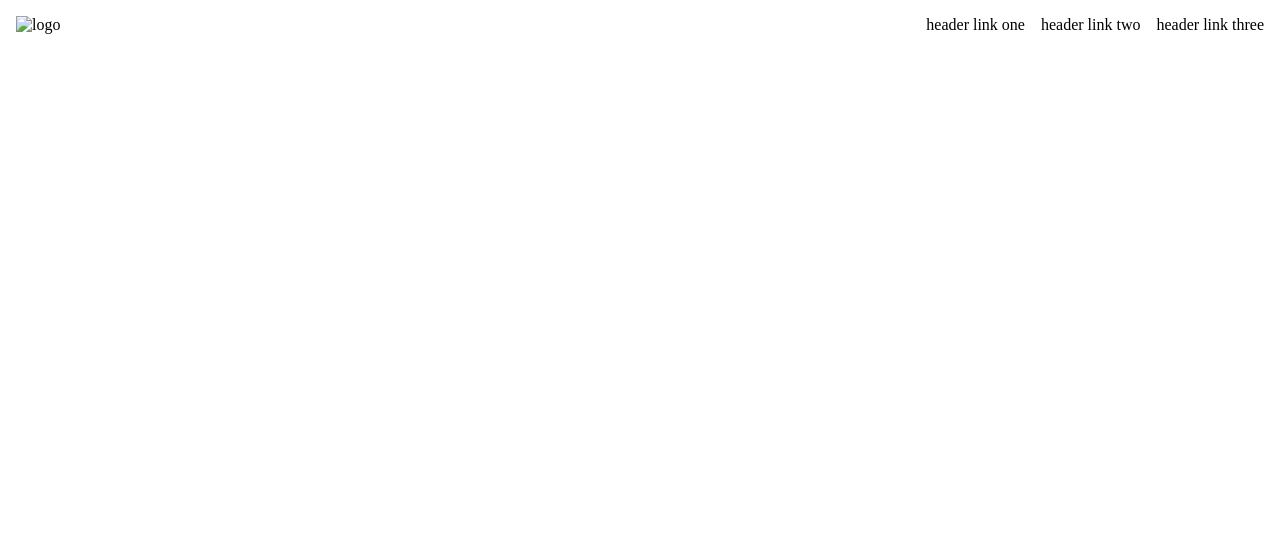
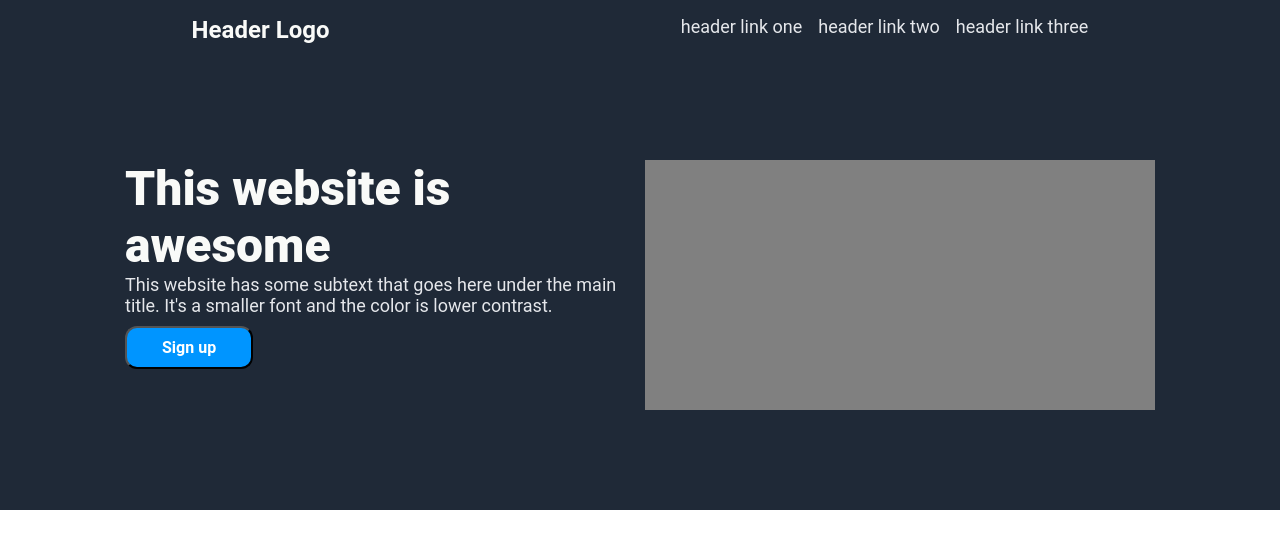
Before and after one commit to abirislam/odin-projects, a plain HTML site: page odin-landing-page/index.html in a window 1280 px wide. Drawn offline with Linux system fonts and the light colour scheme.

Commit message:
landing page hero and header finished

```diff
--- a/odin-landing-page/index.html
+++ b/odin-landing-page/index.html
@@ -10,12 +10,24 @@
 <body>
 
     <div class="header">
-        <img alt="logo" src="./images/logo.webp" width="50px">
+        <div class="header-logo">Header Logo</div>
         <ul class="links">
-            <li>header link one</li>
-            <li>header link two</li>
-            <li>header link three</li>
+            <li><a href="https://google.com/" target="_blank">header link one</a></li>
+            <li><a href="https://google.com/" target="_blank">header link two</a></li>
+            <li><a href="https://google.com/" target="_blank">header link three</a></li>
         </ul>
+    </div>
+    <div class="hero">
+        <div class="hero-content">
+            <div class="hero-title">This website is awesome</div>
+            <div class="hero-paragraph">This website has some subtext that goes here under the main title. It's a smaller font and the color is lower contrast.
+            </div>
+            <div>
+                <button class="sign-up-button">Sign up</button>
+            </div>
+
+        </div>
+        <div class="hero-image"></div>
     </div>
 
 </body>
--- a/odin-landing-page/style.css
+++ b/odin-landing-page/style.css
@@ -1,18 +1,40 @@
+/* global */
 * {
     margin: 0;
     padding: 0;
-    font: Roboto;
+    font-family: Roboto;
 }
 
+body {
+    display: flex;
+    flex-direction: column;
+
+}
+
+a {
+    text-decoration: none;
+    color:#E5E7EB;
+}
+
+/* header stuff */
 .header {
     display: flex;
-    justify-content: space-between;
+    justify-content: space-around;
     padding: 16px;
+    background-color: #1F2937;
+}
+
+.header-logo {
+    font-size:  24px;
+    color: #F9FAF8;
+    font-weight: bold;
 }
 
 .links {
     display: flex;
     gap: 16px;
+    font-size: 18px;
+    color: #E5E7EB;
     /* margin-right: 16px; */
     /* padding: 16px; */
 }
@@ -20,3 +42,49 @@
 li {
     list-style: none;
 }
+
+/* hero body */
+.hero {
+    background-color: #1F2937;
+    display: flex;
+    flex: 1 1 0;
+    padding-top: 100px;
+    padding-bottom: 100px;
+    justify-content: center;
+}
+
+.hero-title {
+    color: #F9FAF8;
+    font-weight: 900;
+    font-size: 48px;
+}
+
+.hero-content {
+    font-size: 18px;
+    color: #E5E7EB;
+    display: flex;
+    flex-direction: column;
+    max-width: 500px;
+    min-height: 250px;
+    margin-right: 20px;
+}
+
+.hero-paragraph {
+    color:#E5E7EB;
+    margin-bottom: 10px;
+}
+
+.sign-up-button {
+    background-color: rgb(0, 149, 255);
+    padding: 10px 35px;
+    color: white;
+    border-radius: 12px;
+    font-size: 16px;
+    font-weight: bold;
+}
+
+.hero-image {
+    border: 5px solid grey;
+    width: 500px;
+    background-color: grey;
+}
```
